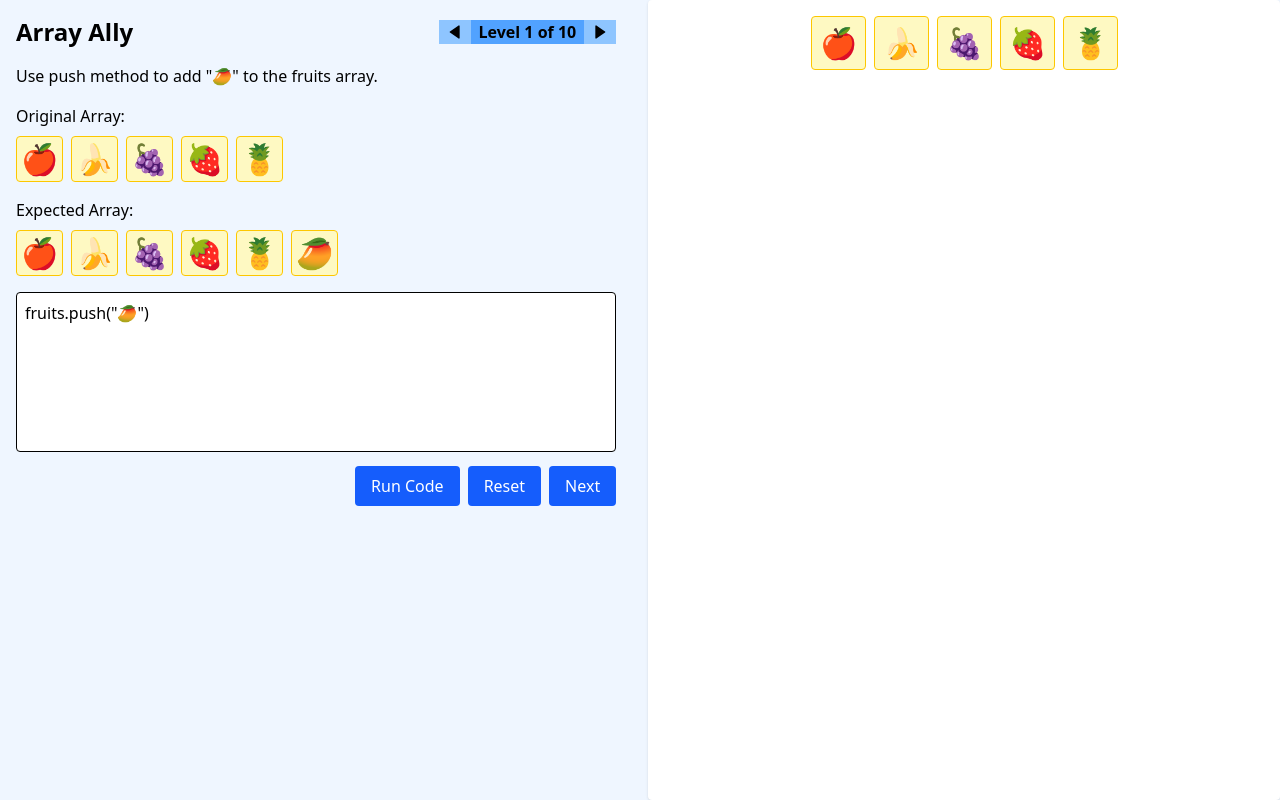
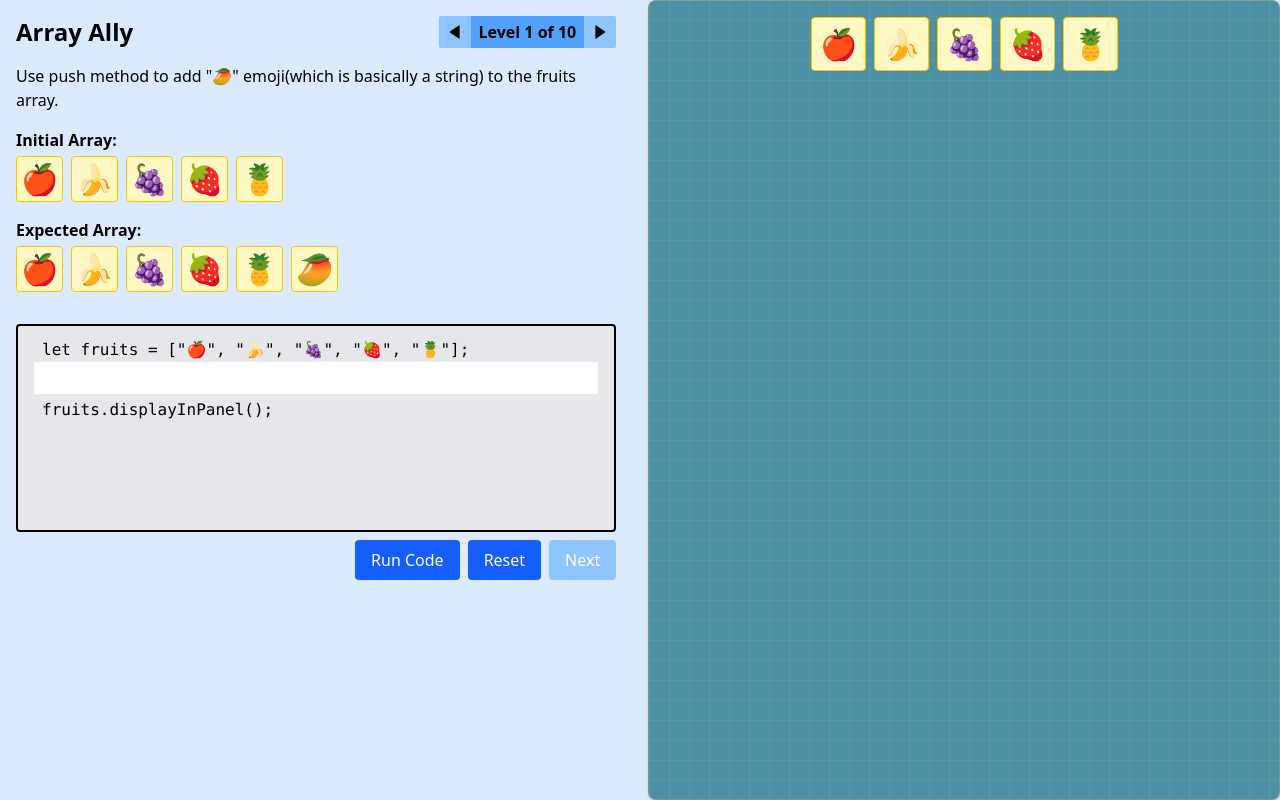
Before and after one commit to deepak-kr-patra/fruityArrays, a React (Vite) app: page / in a window 1280 px wide. Built offline with nearby package versions, Linux system fonts and the light colour scheme.

Commit message:
enhanced the CodeEditor, set the background for FruitVisualizer, and installed react-hot-toast

```diff
--- a/package.json
+++ b/package.json
@@ -13,6 +13,7 @@
     "@tailwindcss/vite": "^4.1.11",
     "react": "^19.1.0",
     "react-dom": "^19.1.0",
+    "react-hot-toast": "^2.5.2",
     "react-icons": "^5.5.0",
     "tailwindcss": "^4.1.11",
     "zustand": "^5.0.7"
--- a/src/App.css
+++ b/src/App.css
@@ -1,4 +1,12 @@
-/* .bala {
-  justify-self: left;
-  align-self: left;
-} */
+.fruitsSection {
+  /* background-color: #faf7f2;
+  background-color: #f9f3e7; */
+  background-color: #4c91a5;
+  background-image:
+    linear-gradient(0deg, rgba(200, 170, 120, 0.18) 1px, transparent 1px),
+    linear-gradient(90deg, rgba(200, 170, 120, 0.18) 1px, transparent 1px);
+  /* size of the woven squares */
+  background-size: 20px 20px;
+  border-radius: 8px;
+  border: 1px solid rgba(200, 170, 120, 0.3);
+}
--- a/src/App.jsx
+++ b/src/App.jsx
@@ -2,10 +2,12 @@ import './App.css'
 import CodeEditor from './components/CodeEditor';
 import FruitVisualizer from './components/FruitVisualizer';
 import LevelIndicator from './components/LevelIndicator';
+import { Toaster } from 'react-hot-toast';
+
 
 function App() {
   return (
-    <div className="flex h-screen bg-blue-50 p-4vv gap-4">
+    <div className="flex h-screen bg-blue-100 p-4vv gap-4">
       <div className="w-1/2 p-4">
         <div className='flex justify-between items-center'>
           <h2 className='text-2xl font-extrabold'>Array Ally</h2>
@@ -16,6 +18,7 @@ function App() {
       <div className="w-1/2 flex justify-center">
         <FruitVisualizer />
       </div>
+      <Toaster toastOptions={{ position:"top-right", duration: 4000 }} />
     </div>
   )
 }
--- a/src/components/CodeEditor.jsx
+++ b/src/components/CodeEditor.jsx
@@ -1,6 +1,8 @@
-import { useEffect, useState } from "react";
+import { useEffect, useRef, useState } from "react";
 import { getLevelInfo } from "../utils/levelsInfo";
 import useLevel from "../zustand/useLevel";
+import toast from 'react-hot-toast';
+
 
 const CodeEditor = () => {
 
@@ -9,10 +11,16 @@ const CodeEditor = () => {
 
     useEffect(() => {
         setFruits(levelInfo.defaultFruits);
-        setCode('fruits.push("🥭")');
+        setCode('');
+        textareaRef.current?.focus();
     }, [level]);
 
-    const [code, setCode] = useState('fruits.push("🥭")');
+    const textareaRef = useRef();
+    useEffect(() => {
+        textareaRef.current?.focus();
+    });
+
+    const [code, setCode] = useState('');
     const [error, setError] = useState('');
     const [result, setResult] = useState('');
 
@@ -21,8 +29,10 @@ const CodeEditor = () => {
 
         if (JSON.stringify(expectedFruitsArray) === JSON.stringify(fruits)) {
             setResult("Well done!");
+            toast.success("Well done!");
         } else {
             setResult("Nope! try Again.");
+            toast.error("Nope! try Again.");
         }
     };
 
@@ -40,7 +50,7 @@ const CodeEditor = () => {
     };
 
     const handleReset = () => {
-        setCode('fruits.push("🥭")');
+        setCode('');
         setFruits(levelInfo.defaultFruits);
         setError('');
         setResult('');
@@ -54,11 +64,11 @@ const CodeEditor = () => {
 
     return (
         <section>
-            <p id="levelInfo" className="my-4">
+            <p id="levelDesc" className="my-4">
                 {levelInfo.levelDescription}
             </p>
-            <div id="originalArray" className="my-4 w-full flex flex-col gap-2">
-                <p>Original Array: </p>
+            <div id="originalArray" className="my-4 w-full flex flex-col gap-1">
+                <p className="font-semibold">Initial Array: </p>
                 <div className="flex justify-start items-center gap-2">
                     {levelInfo.defaultFruits.map((fruit, idx) => (
                         <div
@@ -70,8 +80,8 @@ const CodeEditor = () => {
                     ))}
                 </div>
             </div>
-            <div id="expectedArray" className="my-4 w-full flex flex-col gap-2">
-                <p>Expected Array: </p>
+            <div id="expectedArray" className="my-4 w-full flex flex-col gap-1">
+                <p className="font-semibold">Expected Array: </p>
                 <div className="flex justify-start items-center gap-2">
                     {levelInfo.expectedFruits.map((fruit, idx) => (
                         <div
@@ -83,30 +93,40 @@ const CodeEditor = () => {
                     ))}
                 </div>
             </div>
-            <div>
-                <textarea
-                    value={code}
-                    onChange={(e) => setCode(e.target.value)}
-                    className="w-full h-40 bg-white p-2 border border-dashedxx rounded resize-none"
-                    spellCheck={false}
-                    rows={3}
-                />
-                <div id="buttonsDiv" className="flex justify-end items-center gap-2">
+            <div className="mt-8">
+                <div className="rounded h-52 flex flex-col p-2 px-4 bg-gray-200 border-black border-2 font-mono">
+                    <p className="px-2 pt-1">
+                        let fruits = [{levelInfo.defaultFruits.map(f => `"${f}"`).join(', ')}];
+                    </p>
+                    <textarea
+                        ref={textareaRef}
+                        value={code}
+                        onChange={(e) => setCode(e.target.value)}
+                        className="w-full px-2 py-1 outline-none resize-none bg-white"
+                        spellCheck={false}
+                        rows={levelInfo.maxLines}
+                    />
+                    <p className="px-2 py-1">
+                        fruits.displayInPanel();
+                    </p>
+                </div>
+                <div id="buttonsDiv" className="mt-2 flex justify-end items-center gap-2">
                     <button
                         onClick={runUserCode}
-                        className="mt-2 px-4 py-2 bg-blue-600 text-white rounded cursor-pointer"
+                        className="px-4 py-2 bg-blue-600 hover:bg-blue-700 text-white rounded cursor-pointer"
                     >
                         Run Code
                     </button>
                     <button
                         onClick={handleReset}
-                        className="mt-2 px-4 py-2 bg-blue-600 text-white rounded cursor-pointer"
+                        className="px-4 py-2 bg-blue-600 hover:bg-blue-700 text-white rounded cursor-pointer"
                     >
                         Reset
                     </button>
                     <button
                         onClick={handleNext}
-                        className="mt-2 px-4 py-2 bg-blue-600 text-white rounded cursor-pointer"
+                        className={`px-4 py-2 ${result !== "Well done!" ? "bg-blue-300" : "bg-blue-600 cursor-pointer hover:bg-blue-700"} text-white rounded`}
+                        disabled={result !== "Well done!"}
                     >
                         Next
                     </button>
@@ -114,7 +134,6 @@ const CodeEditor = () => {
             </div>
 
             {error && <p className="text-red-500 mt-2">{error}</p>}
-            {result && <p className="text-red-500 mt-2">{result}</p>}
         </section>
     );
 }
--- a/src/components/FruitVisualizer.jsx
+++ b/src/components/FruitVisualizer.jsx
@@ -4,7 +4,7 @@ const FruitVisualizer = () => {
     const { fruits } = useLevel();
 
     return (
-        <div className="w-full flex flex-wrap justify-center gap-2 bg-white p-4 rounded shadow min-h-[100px] h-full">
+        <div className="fruitsSection w-full flex flex-wrap justify-center gap-2 bg-white p-4 rounded shadow min-h-[100px] h-full">
             {fruits.map((fruit, idx) => (
                 <div
                     key={idx}
--- a/src/components/LevelIndicator.jsx
+++ b/src/components/LevelIndicator.jsx
@@ -6,9 +6,9 @@ const LevelIndicator = () => {
 
     return (
         <div className='font-bold h-6 flex justify-center items-center'>
-            <span className='bg-blue-300 h-6 flex justify-center items-center px-2'><BiSolidLeftArrow /></span>
-            <p className='bg-blue-400 h-6 px-2'>Level {level} of 10</p>
-            <span className='bg-blue-300 h-6 flex justify-center items-center px-2'><BiSolidRightArrow /></span>
+            <span className='bg-blue-300 h-8 flex justify-center items-center p-2 rounded-tl-xs rounded-bl-xs'><BiSolidLeftArrow /></span>
+            <p className='bg-blue-400 h-8 flex justify-center items-center p-2'>Level {level} of 10</p>
+            <span className='bg-blue-300 h-8 flex justify-center items-center p-2 rounded-tr-xs rounded-br-xs'><BiSolidRightArrow /></span>
         </div>
     )
 }
--- a/src/utils/levelsInfo.js
+++ b/src/utils/levelsInfo.js
@@ -3,36 +3,42 @@ const levelsInfo = [
     {
         defaultFruits: ['🍎', '🍌', '🍇', '🍓', '🍍'],
         expectedFruits: ['🍎', '🍌', '🍇', '🍓', '🍍', '🥭'],
-        levelDescription: 'Use push method to add "🥭" to the fruits array.'
+        maxLines: 1,
+        levelDescription: 'Use push method to add "🥭" emoji(which is basically a string) to the fruits array.'
     },
     // level 2 info at index 1
     {
         defaultFruits: ['🍎', '🍌', '🍇', '🍓', '🍍', '🥭'],
         expectedFruits: ['🍎', '🍌', '🍇', '🍓', '🍍'],
+        maxLines: 1,
         levelDescription: 'Use pop method to remove "🥭" from the fruits array.'
     },
     // level 3 info at index 2
     {
         defaultFruits: ['🍇', '🍊', '🍎', '🍓', '🍍'],
         expectedFruits: ['🍉', '🍇', '🍊', '🍎', '🍓', '🍍'],
+        maxLines: 1,
         levelDescription: 'Use unshift method to add "🍉" to the left of fruits array.'
     },
     // level 4 info at index 3
     {
         defaultFruits: ['🍎', '🍌', '🍇', '🍓', '🍍', '🥭'],
         expectedFruits: ['🍌', '🍇', '🍓', '🍍', '🥭'],
+        maxLines: 1,
         levelDescription: 'Use shift method to remove "🍎" from the left of fruits array.'
     },
     // level 5 info at index 4
     {
         defaultFruits: ['🍍', '🍋', '🍇', '🍓', '🥭'],
         expectedFruits: ['🍋', '🍇', '🍓', '🥭', '🍎'],
+        maxLines: 2,
         levelDescription: 'Use combination of two methods to get the expected fruits array.'
     },
     // level 6 info at index 5
     {
         defaultFruits: ['🍇', '🍋', '🍎', '🍓', '🍍'],
         expectedFruits: ['🥭', '🍌', '🍇', '🍋', '🍎', '🍓'],
+        maxLines: 3,
         levelDescription: 'Use combination of methods to get the desired fruits array.'
     },
 ];
```
Also changed, not shown: 1 other file (tests, documents, lock files or other folders).
